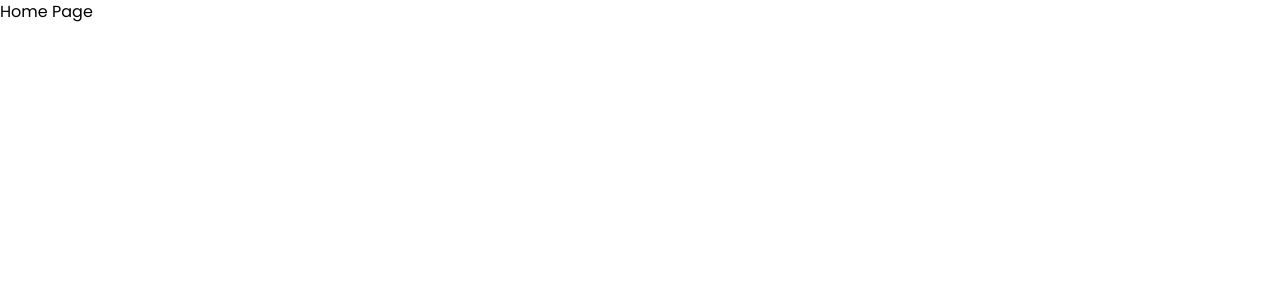
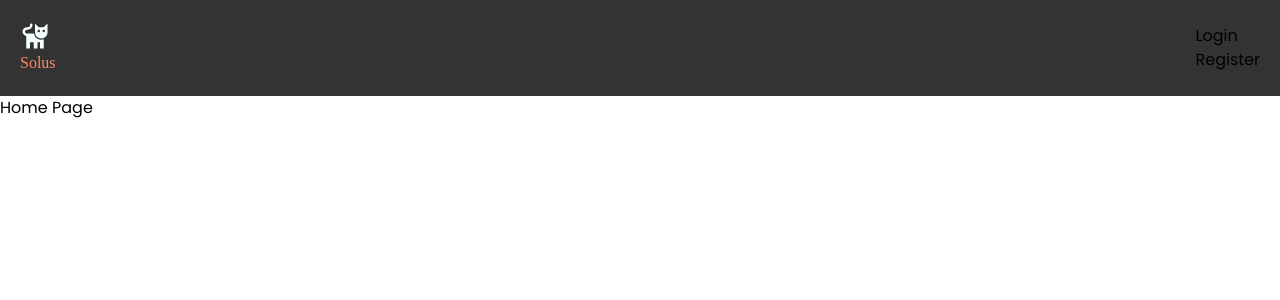
Before and after one commit to Nimira43/Animated-Menu-Effect-II, a Next.js app: page / in a window 1280 px wide. Shown: the top 300 px of the page. Built offline with nearby package versions, Linux system fonts and the light colour scheme; a web font is replaced by a local one.

Commit message:
Adding links to login and register

```diff
--- a/app/layout.tsx
+++ b/app/layout.tsx
@@ -1,6 +1,8 @@
 import type { Metadata } from 'next'
 import { Poppins } from 'next/font/google'
 import './globals.css'
+import Link from 'next/link'
+import { BiSolidCat } from 'react-icons/bi'
 
 const poppins = Poppins({
   subsets: ['latin'],
@@ -20,7 +22,27 @@ export default function RootLayout({
   return (
     <html lang='en'>
       <body className={poppins.className}>
-        <nav className='bg-grey-medium text-main'></nav>
+        <nav className='bg-grey-dark  p-5 h-24 flex items-center justify-between'>
+          <Link
+            href='/'
+            className='logo'
+          >
+            <BiSolidCat className='text-3xl text-light'/>
+            Solus
+          </Link>
+          <ul>
+            <li>
+              <Link
+                href='/login'
+              >Login</Link>
+            </li>
+            <li>
+              <Link
+                href='/register'
+              >Register</Link>
+            </li>
+          </ul>
+        </nav>
         {children}
       </body>
     </html>
--- a/app/page.tsx
+++ b/app/page.tsx
@@ -1,5 +1,3 @@
-import { BiSolidCat } from 'react-icons/bi'
-
 export default function Home() {
   return (
     <div>
```
